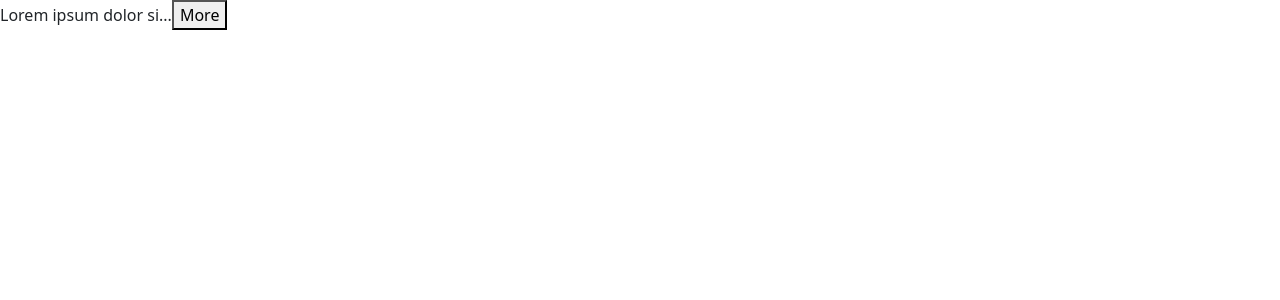
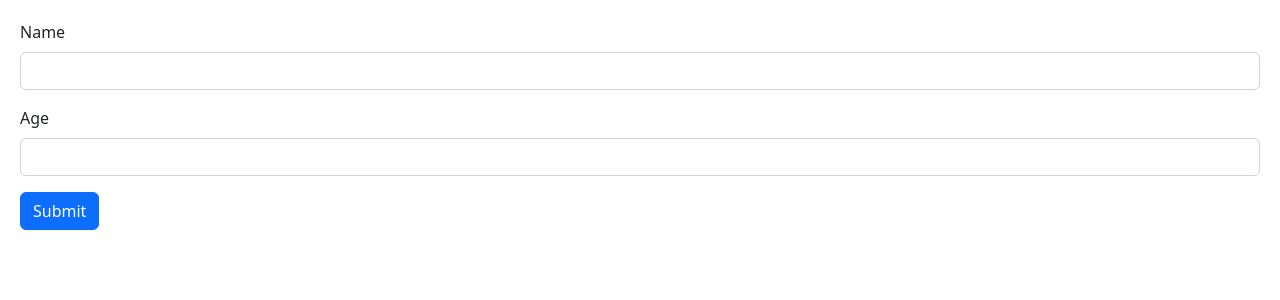
Before and after one commit to SheikhAmin/React18, a React (Vite) app: page / in a window 1280 px wide. Shown: the top 300 px of the page. Built offline with nearby package versions, Linux system fonts and the light colour scheme.

Commit message:
form, react hook form, bunch of different hooks

```diff
--- a/package.json
+++ b/package.json
@@ -14,7 +14,9 @@
     "immer": "^10.0.2",
     "react": "^18.2.0",
     "react-dom": "^18.2.0",
-    "react-icons": "^4.7.1"
+    "react-hook-form": "7.43",
+    "react-icons": "^4.7.1",
+    "zod": "^3.21.4"
   },
   "devDependencies": {
     "@types/react": "^18.2.14",
--- a/src/App.tsx
+++ b/src/App.tsx
@@ -4,16 +4,16 @@ import "./App.css";
 //import Alert from "./components/Alert";
 //import Exercise1 from "./components/Exercise1";
 //import Button from "./components/Exercise1";
-import Button from "./components/Button";
-import AlertFunc from "./components/AlertMe";
-import ButtonEx from "./components/ButtonForExercise";
+//import Button from "./components/Button";
+//import AlertFunc from "./components/AlertMe";
+//import ButtonEx from "./components/ButtonForExercise";
 import { AiOutlineHeart } from "react-icons/ai";
 import Icon from "./components/ReactIcon";
-import NavBar from "./components/NavBar";
-import Cart from "./components/Cart";
-import UpdatingObjects from "./components/UpdatingObjects";
-import ExpandableText from "./components/ExpandableText";
-
+//import NavBar from "./components/NavBar";
+//import Cart from "./components/Cart";
+//import UpdatingObjects from "./components/UpdatingObjects";
+//import ExpandableText from "./components/ExpandableText";
+import Form from './components/Form';
 /*
   {
     alertVisible && (
@@ -59,9 +59,7 @@ function App() {
   const [cartItems,setCartItems] = useState(['Product 1','Product 2']);
   return (
     <div>
-     <ExpandableText maxChars={20}>
-      Lorem ipsum dolor sit amet consectetur, adipisicing elit. Quis omnis eaque, cupiditate totam laudantium nihil? Autem porro quibusdam, laborum voluptatem blanditiis itaque illum impedit nihil aperiam molestiae, animi pariatur similique doloremque vero culpa neque beatae? Labore quisquam tempore alias ex accusantium animi sed tempora laboriosam molestias incidunt error, distinctio quas quidem repudiandae blanditiis laborum perspiciatis officiis earum harum numquam tenetur eius? Voluptate soluta nisi iste, accusantium laudantium nostrum adipisci doloremque sunt exercitationem perferendis iusto corrupti. Consectetur odit animi quidem nulla laboriosam ut est officiis, nemo suscipit iure autem iusto quos atque vel esse architecto cum saepe delectus, minima rerum? Recusandae?
-     </ExpandableText>
+     <Form />
     </div>
   );
 }
--- /dev/null
+++ b/src/components/Form.tsx
@@ -0,0 +1,58 @@
+import React, { FormEvent, useRef, useState } from "react";
+import { FieldValues, useForm} from 'react-hook-form';
+import { date } from "zod";
+//import {z} from 'zod';
+
+const Form = () => {
+  /*const nameRef = useRef<HTMLInputElement>(null);
+    const ageRef = useRef<HTMLInputElement>(null);
+    const person = {name:'',age: 0};*/
+  const { register, handleSubmit } = useForm();
+  console.log(register('name'));
+  const onSubmit = (data:FieldValues) => console.log(data);
+  /*const [person, setPerson] = useState({
+    name: "",
+    age: '',
+  });*/
+ /* const handleSubmit = (event: FormEvent) => {
+    event.preventDefault();
+     if (nameRef.current !== null){
+            person.name = nameRef.current.value;
+         }
+        if(ageRef.current !== null){
+            person.age = parseInt(ageRef.current.value);
+        }*/
+    //console.log(person);
+  //};
+  return (
+    <form action="" onSubmit={handleSubmit(onSubmit)}>
+      <div className="mb-3">
+        <label htmlFor="name" className="form-label">
+          Name
+        </label>
+        <input
+          id="name"
+          {...register('name')}
+          type="text"
+          className="form-control"
+        />
+      </div>
+      <div className="mb-3">
+        <label htmlFor="age" className="form-label">
+          Age
+        </label>
+        <input
+          id="age"
+          {...register('age')}
+          type="number"
+          className="form-control"
+        />
+      </div>
+      <button className="btn btn-primary" type="submit">
+        Submit
+      </button>
+    </form>
+  );
+};
+
+export default Form;
--- /dev/null
+++ b/src/index.css
@@ -0,0 +1,3 @@
+body{
+    padding: 20px;
+}
--- a/src/main.tsx
+++ b/src/main.tsx
@@ -2,6 +2,7 @@ import React from 'react'
 import ReactDOM from 'react-dom/client'
 import App from './App.tsx'
 import 'bootstrap/dist/css/bootstrap.css'
+import './index.css'
 
 ReactDOM.createRoot(document.getElementById('root')!).render(
   <React.StrictMode>
```
Also changed, not shown: 1 other file (tests, documents, lock files or other folders).
